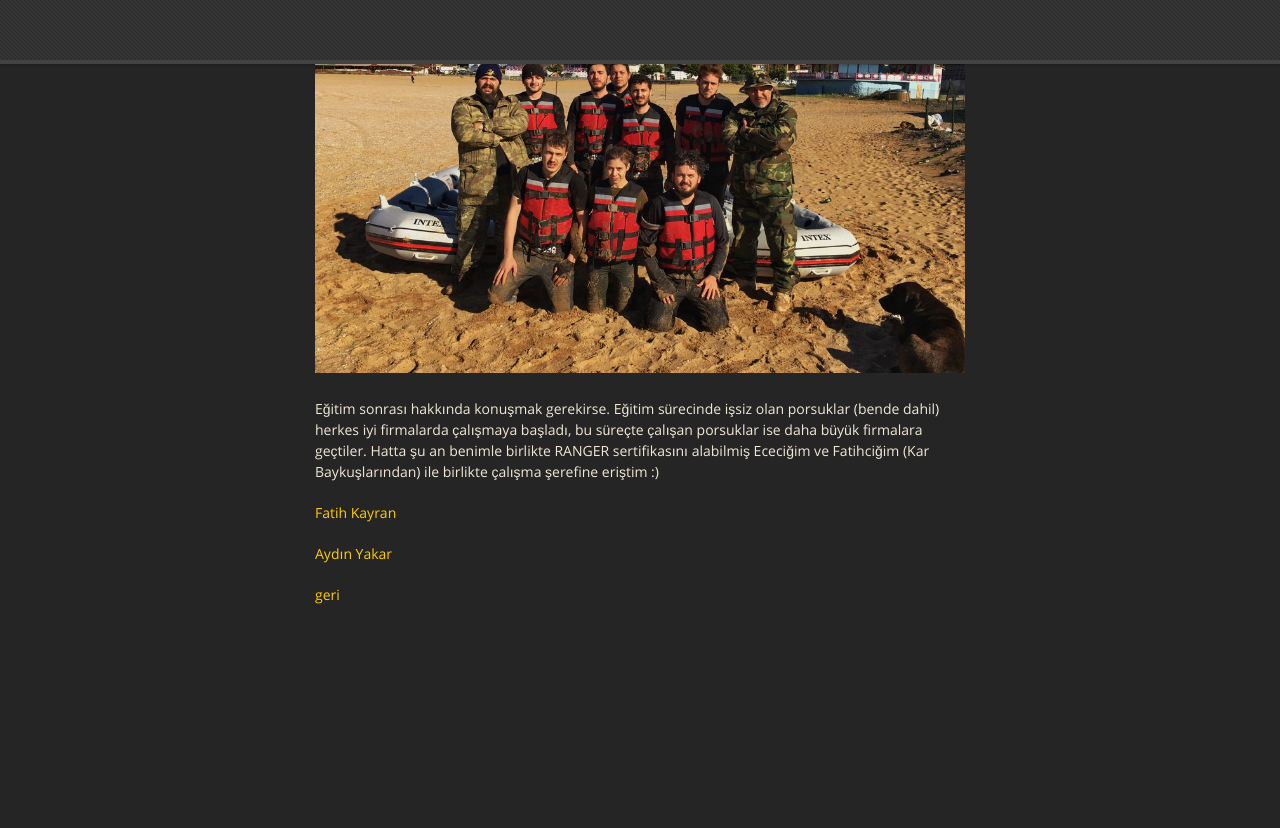
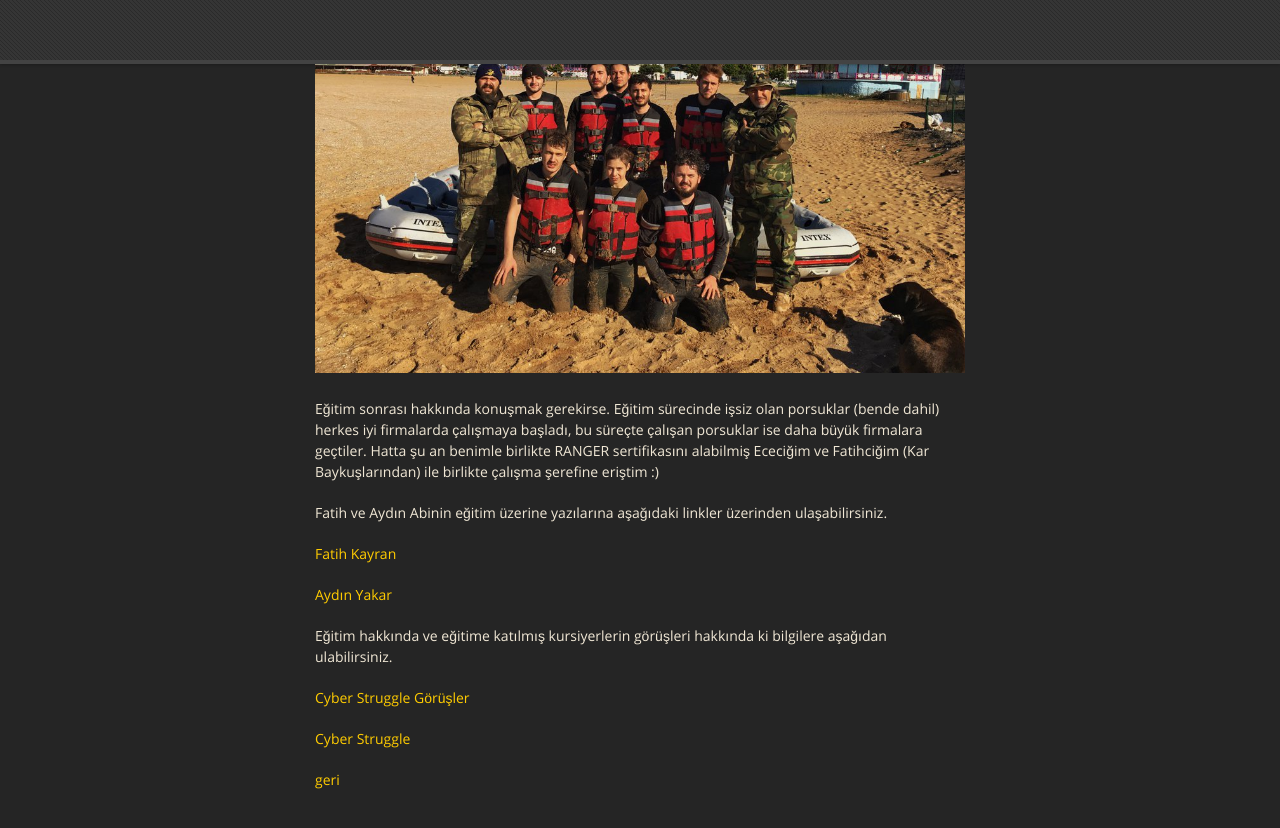
Before and after one commit to ahmetburakgokalp/ahmetburakgokalp.github.io, a Jekyll site: the page built from cs_uzerine.md, in a window 1280 px wide and 900 px high, scrolled down 2875 px. Shown: the top 828 px of the window. Built offline with Jekyll 4.4.1, drawn with Linux system fonts in a browser that asks for light colours; nearby versions of some CDN libraries; the repository's description, which GitHub fills in, is left out; our own code applies the rules of GitHub Pages for plain Markdown files; before the commit the page ends 3590 px from its top, so only the background shows below that.

Commit message:
Update cs_uzerine.md

```diff
--- a/cs_uzerine.md
+++ b/cs_uzerine.md
@@ -30,8 +30,19 @@ Sürecin zorluğu hakkında da biraz konuşayım. Öncelikli olarak uyumayı ço
 
 Eğitim sonrası hakkında konuşmak gerekirse. Eğitim sürecinde işsiz olan porsuklar (bende dahil) herkes iyi firmalarda çalışmaya başladı, bu süreçte çalışan porsuklar ise daha büyük firmalara geçtiler. Hatta şu an benimle birlikte RANGER sertifikasını alabilmiş Ececiğim ve Fatihciğim (Kar Baykuşlarından) ile birlikte çalışma şerefine eriştim :)
 
+Fatih ve Aydın Abinin eğitim üzerine yazılarına aşağıdaki linkler üzerinden ulaşabilirsiniz.
+
+
 [Fatih Kayran](http://fatihkayran.com/blog/2017/04/29/Cyber-Struggle-Review.html)
 
 [Aydın Yakar](http://www.aydinyakar.com/2016/06/cyber-struggle-egitimi-hakknda.html)
 
+
+Eğitim hakkında ve eğitime katılmış kursiyerlerin görüşleri hakkında ki bilgilere aşağıdan ulabilirsiniz.
+
+[Cyber Struggle Görüşler](https://cyberstruggle.org/gorusler/)
+
+[Cyber Struggle](https://cyberstruggle.org/)
+
+
 [geri](./)
```
